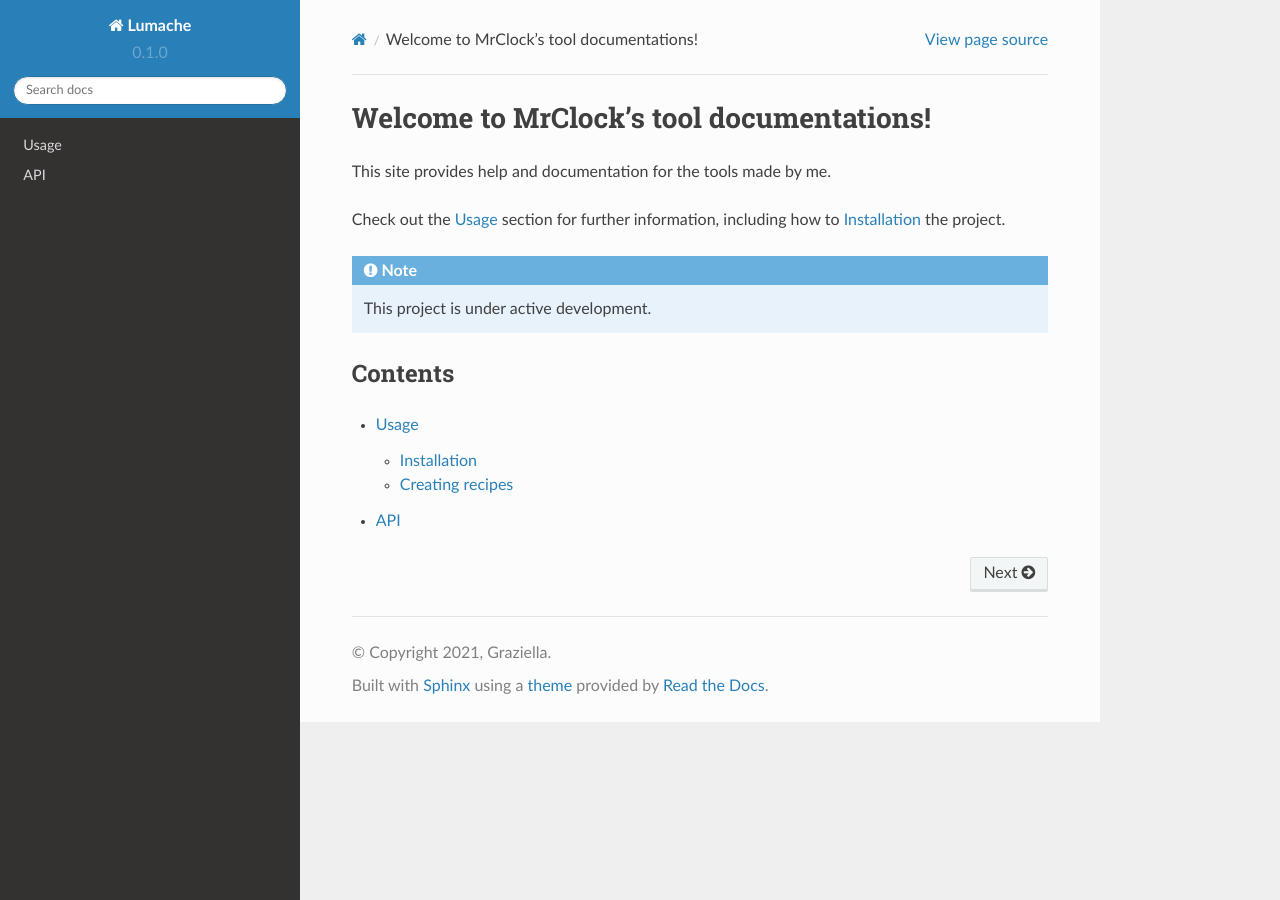
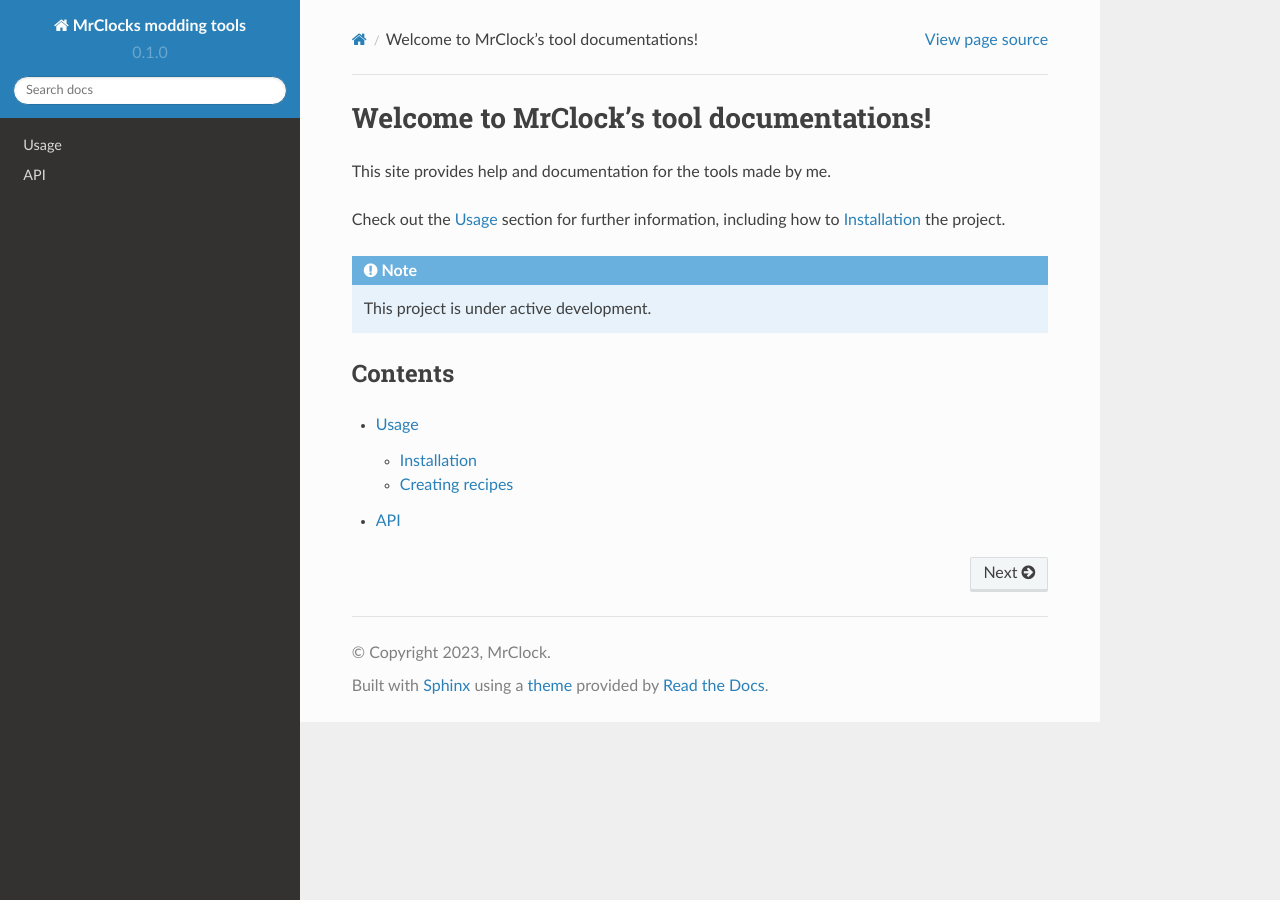
Before and after one commit to MrClock8163/ToolDocumentation, a Sphinx documentation site: the page built from docs/source/index.rst, in a window 1280 px wide. Built offline with Sphinx 7.4.7 and the Read the Docs theme 2.0.0, drawn with Linux system fonts in a browser that asks for light colours.

Commit message:
Update conf.py

```diff
--- a/docs/source/conf.py
+++ b/docs/source/conf.py
@@ -2,9 +2,9 @@
 
 # -- Project information
 
-project = 'Lumache'
-copyright = '2021, Graziella'
-author = 'Graziella'
+project = 'MrClock''s modding tools'
+copyright = '2023, MrClock'
+author = 'MrClock'
 
 release = '0.1'
 version = '0.1.0'
```
